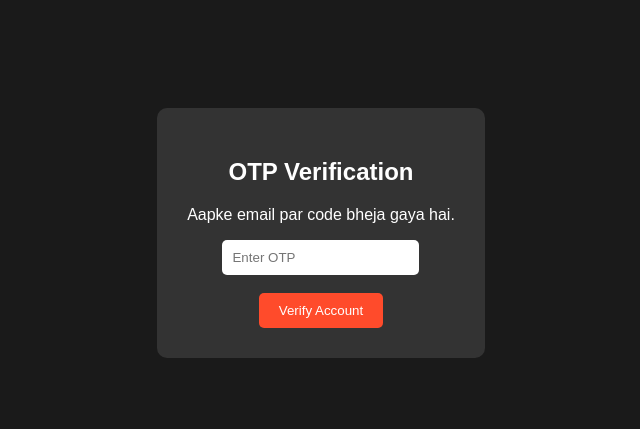
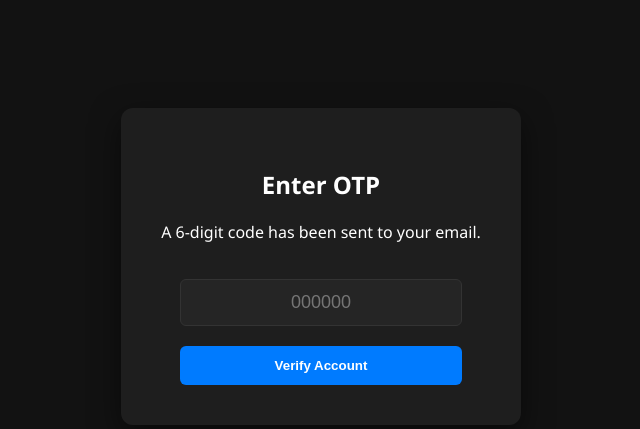
Before and after one commit to raoyugalyadav4554-ship-it/my-vip-login, a Flask app: template templates/verify.html in a window 1280 px wide. Shown: the top 429 px of the page, without its empty margins (319-959 px from the left). Run offline with Flask 3, Linux system fonts and the light colour scheme; the template is opened without the code that fills it, so the values that code supplies are empty.

Commit message:
Enhance OTP verification page layout and styles

```diff
--- a/templates/verify.html
+++ b/templates/verify.html
@@ -1,13 +1,22 @@
 <!DOCTYPE html>
 <html>
-<body style="background:#1a1a1a;color:white;text-align:center;padding-top:100px;font-family:sans-serif;">
-    <div style="display:inline-block;background:#333;padding:30px;border-radius:10px;">
-        <h2>OTP Verification</h2>
-        <p>Aapke email par code bheja gaya hai.</p>
+<head>
+    <title>Verify OTP</title>
+    <style>
+        body { font-family: 'Segoe UI', sans-serif; background: #121212; color: white; text-align: center; padding-top: 100px; }
+        .card { background: #1e1e1e; padding: 40px; border-radius: 12px; display: inline-block; box-shadow: 0 10px 30px rgba(0,0,0,0.5); }
+        input { padding: 12px; width: 80%; margin: 20px 0; border-radius: 6px; border: 1px solid #333; background: #252525; color: white; font-size: 18px; text-align: center; }
+        button { padding: 12px 30px; background: #007bff; color: white; border: none; border-radius: 6px; cursor: pointer; font-weight: bold; width: 88%; }
+    </style>
+</head>
+<body>
+    <div class="card">
+        <h2>Enter OTP</h2>
+        <p>A 6-digit code has been sent to your email.</p>
         <form action="/verify" method="POST">
-            <input type="text" name="otp" placeholder="Enter OTP" required style="padding:10px;border-radius:5px;border:none;">
-            <br><br>
-            <button type="submit" style="padding:10px 20px;background:#ff4b2b;color:white;border:none;border-radius:5px;cursor:pointer;">Verify Account</button>
+            <input type="text" name="otp" placeholder="000000" required maxlength="6">
+            <br>
+            <button type="submit">Verify Account</button>
         </form>
     </div>
 </body>
```
